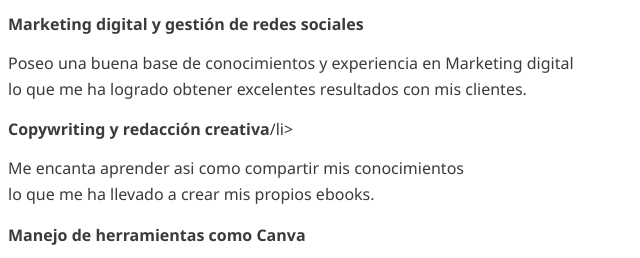
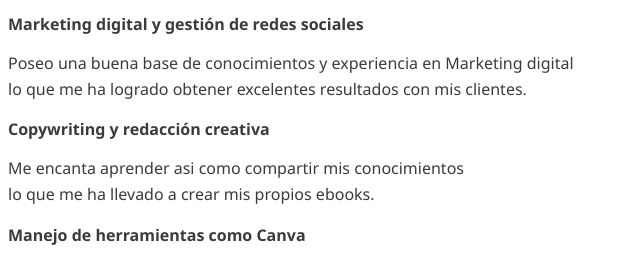
Before and after one commit to JPgitidaho/Curso-Funval, a plain HTML site: page Practica calificada/index.html in a window 1280 px wide. Shown: the part 920-1178 px from the top of the page, 202-842 px from the left. Drawn offline with Linux system fonts and the light colour scheme.

Commit message:
actualization

```diff
--- a/Practica calificada/index.html
+++ b/Practica calificada/index.html
@@ -35,7 +35,7 @@
             <p>Poseo una buena base de conocimientos y experiencia en Marketing digital <br>
                 lo que me ha logrado obtener excelentes resultados con mis clientes.
             </p>
-            <li><strong>Copywriting y redacción creativa</strong>/li>
+            <li><strong>Copywriting y redacción creativa</strong> </li>
                 <p>Me encanta aprender asi como compartir mis conocimientos <br>
                     lo que me ha llevado a crear mis propios ebooks. </p>
             <li><strong>Manejo de herramientas como Canva</strong></li>
```
